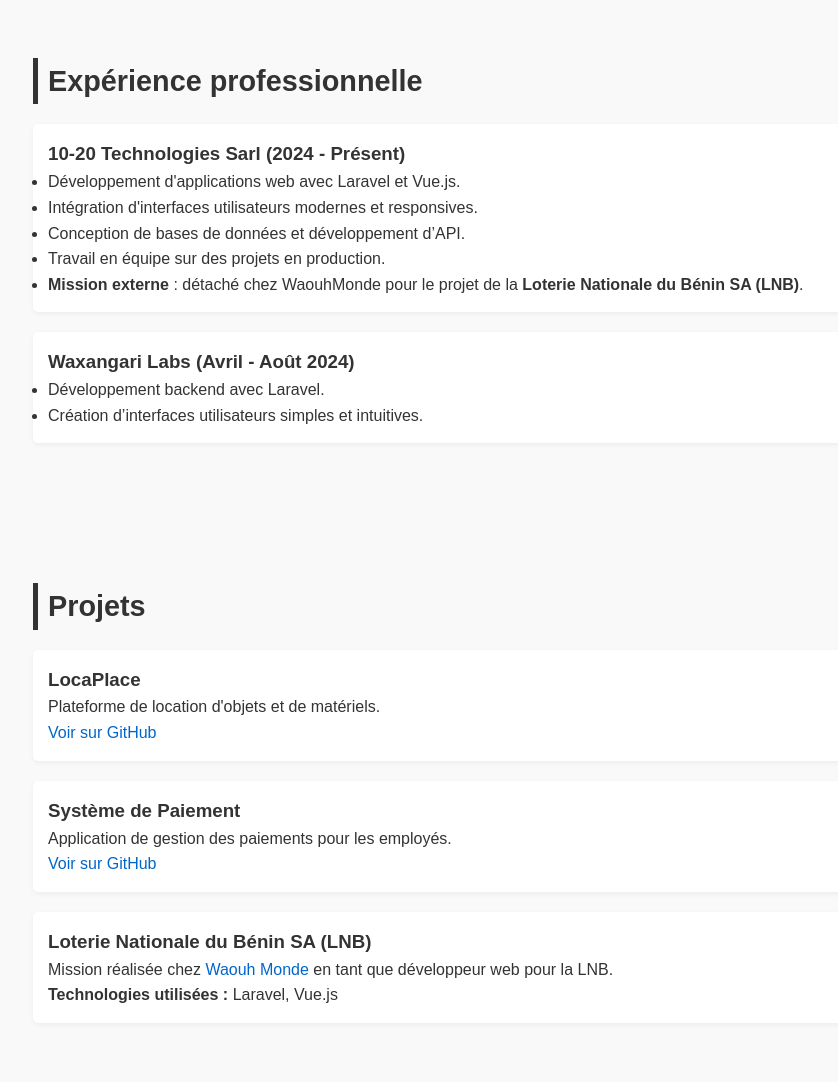
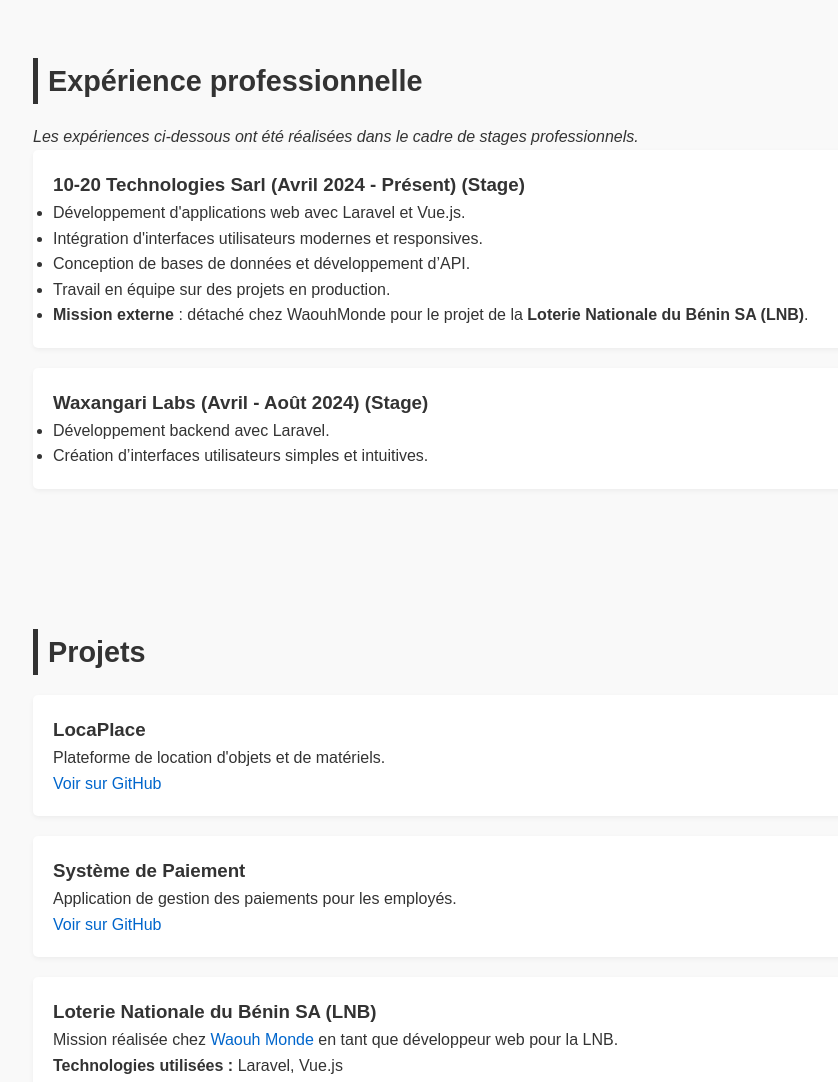
Before and after one commit to Orphe10/github-portfolio, a plain HTML site: page index.html in a window 1280 px wide. Shown: the part 900-1982 px from the top of the page, without its empty margins (157-995 px from the left). Drawn offline with Linux system fonts and the light colour scheme.

Commit message:
Mise à jour

```diff
--- a/index.html
+++ b/index.html
@@ -44,9 +44,10 @@
 <section class="experience">
     <div class="container">
         <h2>Expérience professionnelle</h2>
+        <p><em>Les expériences ci-dessous ont été réalisées dans le cadre de stages professionnels.</em></p>
 
         <div class="job">
-            <h3>10-20 Technologies Sarl (2024 - Présent)</h3>
+            <h3>10-20 Technologies Sarl (Avril 2024 - Présent) <strong>(Stage)</strong></h3>
             <ul>
                 <li>Développement d'applications web avec Laravel et Vue.js.</li>
                 <li>Intégration d'interfaces utilisateurs modernes et responsives.</li>
@@ -58,7 +59,7 @@
         </div>
 
         <div class="job">
-            <h3>Waxangari Labs (Avril - Août 2024)</h3>
+            <h3>Waxangari Labs (Avril - Août 2024) <strong>(Stage)</strong></h3>
             <ul>
                 <li>Développement backend avec Laravel.</li>
                 <li>Création d’interfaces utilisateurs simples et intuitives.</li>
--- a/style.css
+++ b/style.css
@@ -63,7 +63,7 @@ h2 {
 .job {
     margin-bottom: 20px;
     background: #fff;
-    padding: 15px;
+    padding: 20px;
     border-radius: 5px;
     box-shadow: 0 2px 5px rgba(0,0,0,0.05);
 }
```
